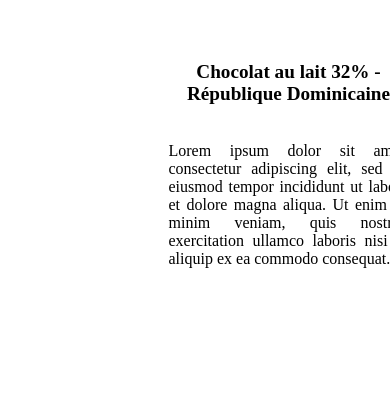
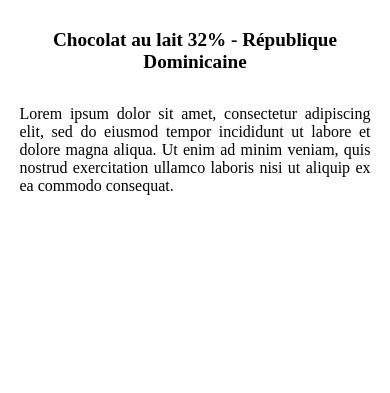
Before and after one commit to ho823/Projet1_Chocolate, a plain HTML site: page produits.html in a window 390 px wide. Shown: the part 397-790 px from the top of the page. Drawn offline with Linux system fonts and the light colour scheme.

Commit message:
Finalisation du responsive de la page produits et correction de bug

```diff
--- a/style.css
+++ b/style.css
@@ -271,9 +271,9 @@ form {
 
 .produit {
   display: flex;
-  width: 30vw;
+  width: 500px;
   margin: 2em;
-
+  min-width: 500px;
 }
 
 .image {
@@ -313,8 +313,6 @@ form {
 /* DESKTOP STYLES */
 @media only screen and (min-width: 961px) {
 
-
-
 } /*END DESKTOP STYLES*/
 
 
@@ -325,8 +323,31 @@ form {
 
 
 /*-----------------------------------------------------------------*/
+/*--------------------RESPONSIVE ECRAN < 1300px--------------------*/
+/*-----------------------------------------------------------------*/
+/* instructions spécifiques pour une taille d'écran inférieure ) 1300 px */
+@media screen and (max-width: 1300px){
+  /*--PAGE PRODUITS--*/
+  .catalogue {
+    display: block; /* affichage en block des articles du catalogue dans la page "Produits" */
+    align-content: center;
+        /* align-items: center; */
+    margin-left: auto;
+    margin-right: auto;
+  }
+  .produit {
+    /* align-items: center;
+        align-content: center; */
+  margin-left: auto;
+  margin-right: auto;
+  }
+} /* fin du média query pour affichage < 1300px */
+
+
+/*-----------------------------------------------------------------*/
 /*------------------RESPONSIVE MOBILE PRESENTATION-----------------*/
 /*-----------------------------------------------------------------*/
+
 
 
 @media screen and (max-width: 768px){
@@ -448,22 +469,32 @@ form {
   /*----------- PAGE PRODUIT (MOBILE)--------------- */
 
 
-    .catalogue {
+    .catalogue { /* Mise en colonne pour affichage mobile */
       flex-direction: column;
-      flex-wrap:nowrap;
-
+      align-content: center;
+      flex-wrap: nowrap;
+      margin-left: auto;
+      margin-right: auto;
     }
-
-    .catalogue div {
-      display: flex;
-      flex-direction: column;
-      width: 30vw;
+    .catalogue div { /* Mise en colonne pour affichage mobile */
+      display: block;
+      align-content: center;
       margin: 2em;
-
+      margin-left: auto;
+      margin-right: auto;
     }
+    .produit { /* solution au problème de marge */
+      width:100%;
+      min-width: 0;
+    }
+      article { /* ajustement du texte */
+        padding-left: 5%;
+        padding-right: 5%;
+      }
 
 
 
+    }
 
 
  }  /*FIN DU MEDIA QUERY */
```
